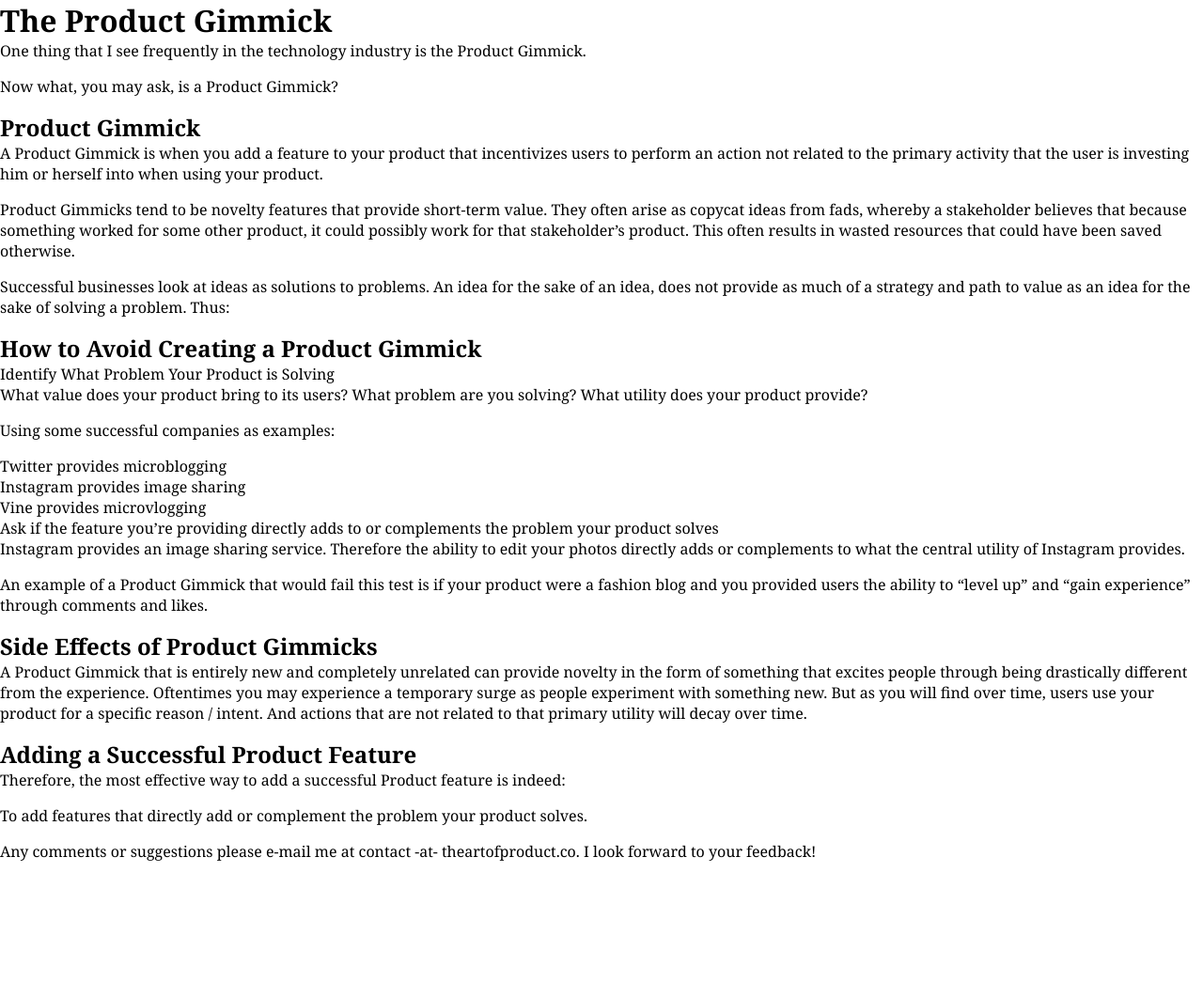
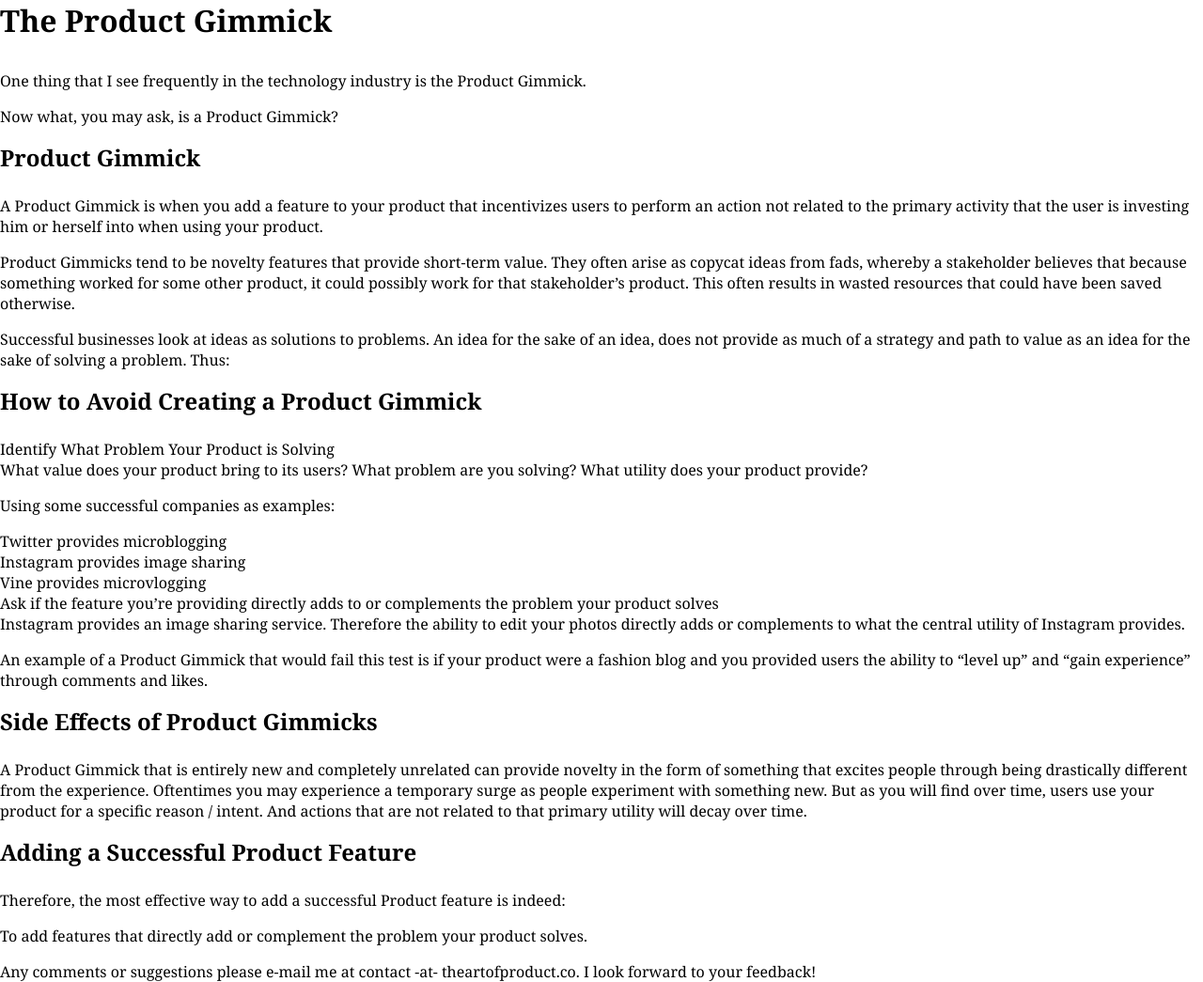
Before and after one commit to theartofproduct/theartofproduct.github.io, a Jekyll site: the page built from _posts/2014-02-16-the-product-gimmick.md, in a window 1280 px wide. Shown: the whole page at 94% size. Built offline with Jekyll 4.4.1, drawn with Linux system fonts in a browser that asks for light colours; before the commit the page ends 917 px from its top, so only the background shows below that.

Commit message:
stylesheet update

```diff
--- a/_layouts/default.html
+++ b/_layouts/default.html
@@ -8,7 +8,7 @@
             body {
                 font-family: Georgia, Arial, Sans-Serif;
             }
-            p, div { margin-bottom: 1em; }
+            p, div, h1, h2, h3, h4, h5, h6 { margin-bottom: 1em; }
         </style>
     </head>
     <body>
```
